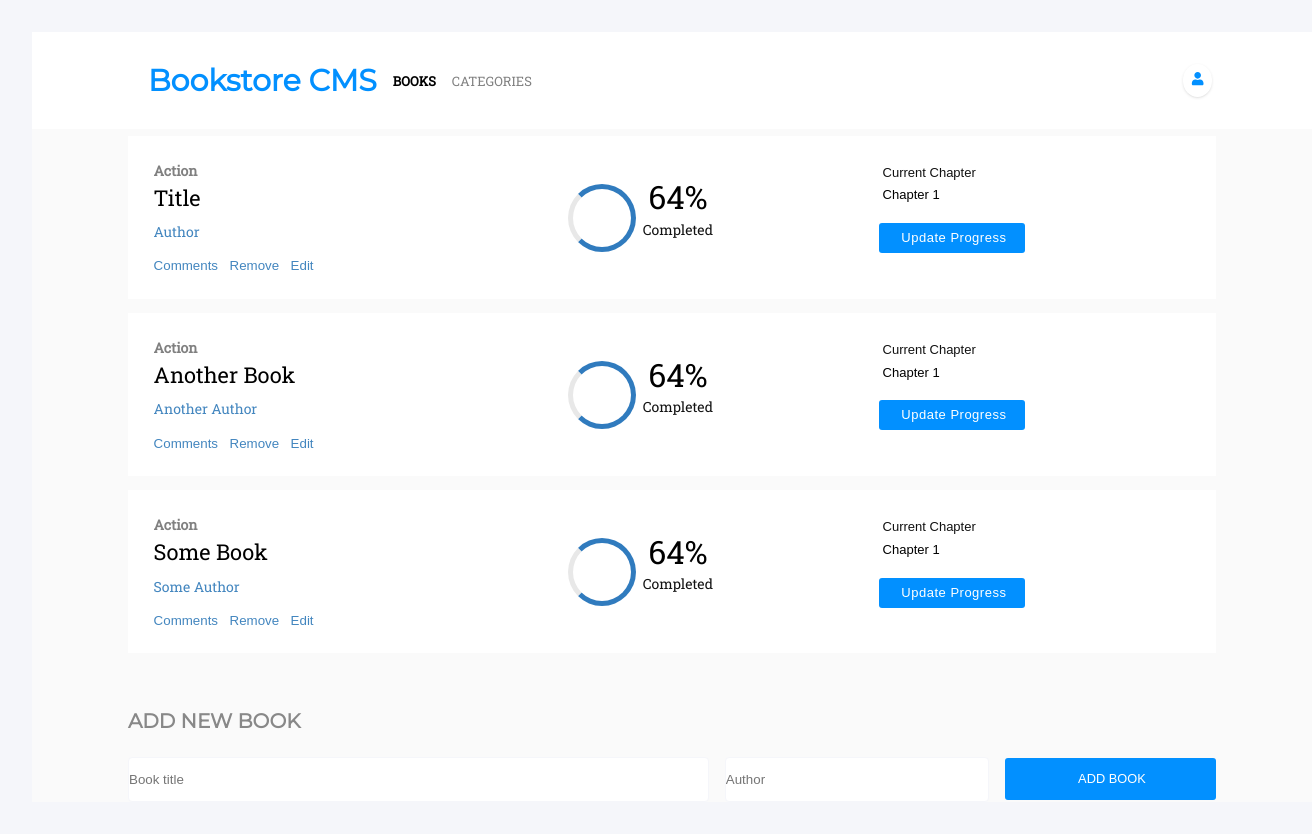
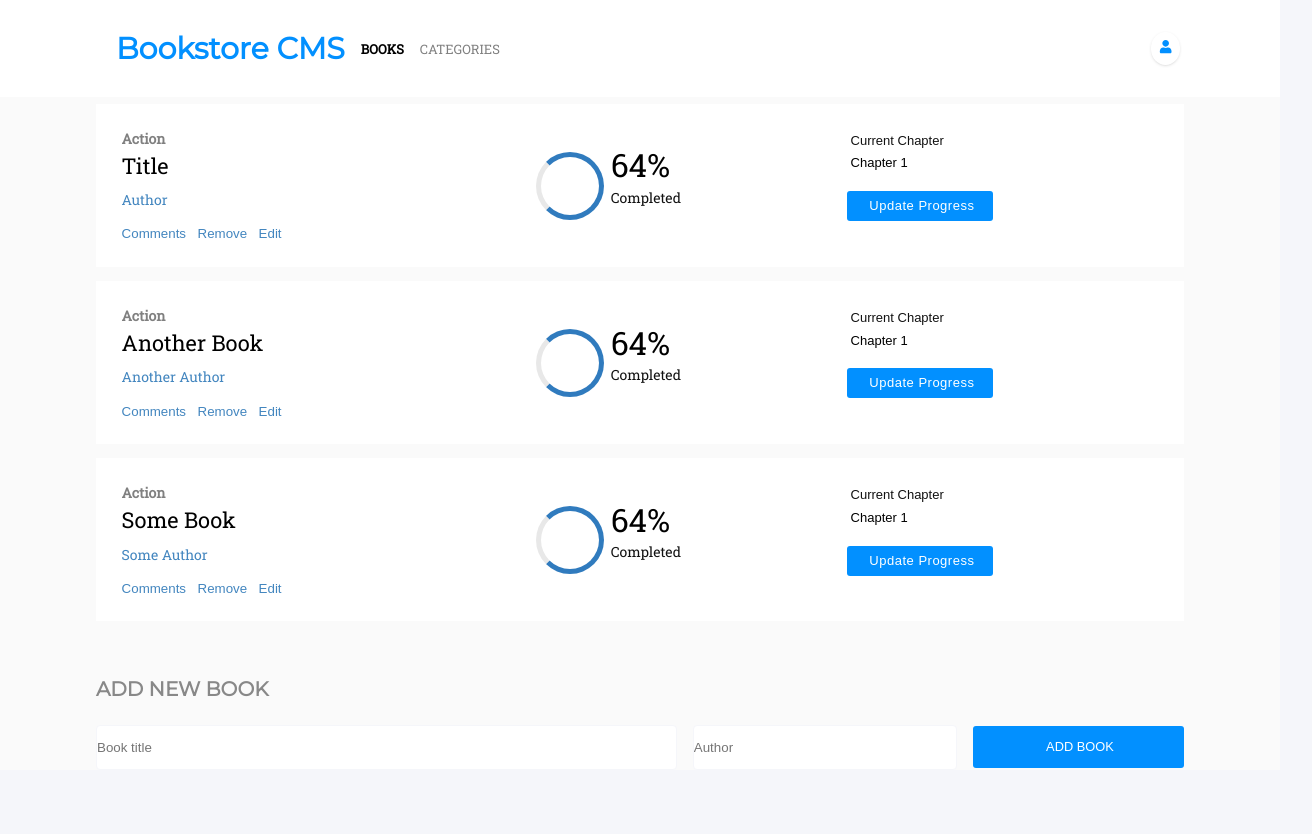
Before and after one commit to ambrose-kibet/react-bookstore, a React (Vite) app: page / in a window 1280 px wide. Shown: the whole page, 1312 px wide, since content can reach past the window. After the commit the page ends 800 px from the top, so only its background shows below. Built offline with nearby package versions, Linux system fonts and the light colour scheme.

Commit message:
addd ui styling

```diff
--- a/src/App.css
+++ b/src/App.css
@@ -1,8 +1,3 @@
-#root {
-  padding: 2rem;
-  text-align: center;
-}
-
 .btn {
   display: flex;
   justify-content: center;
```
